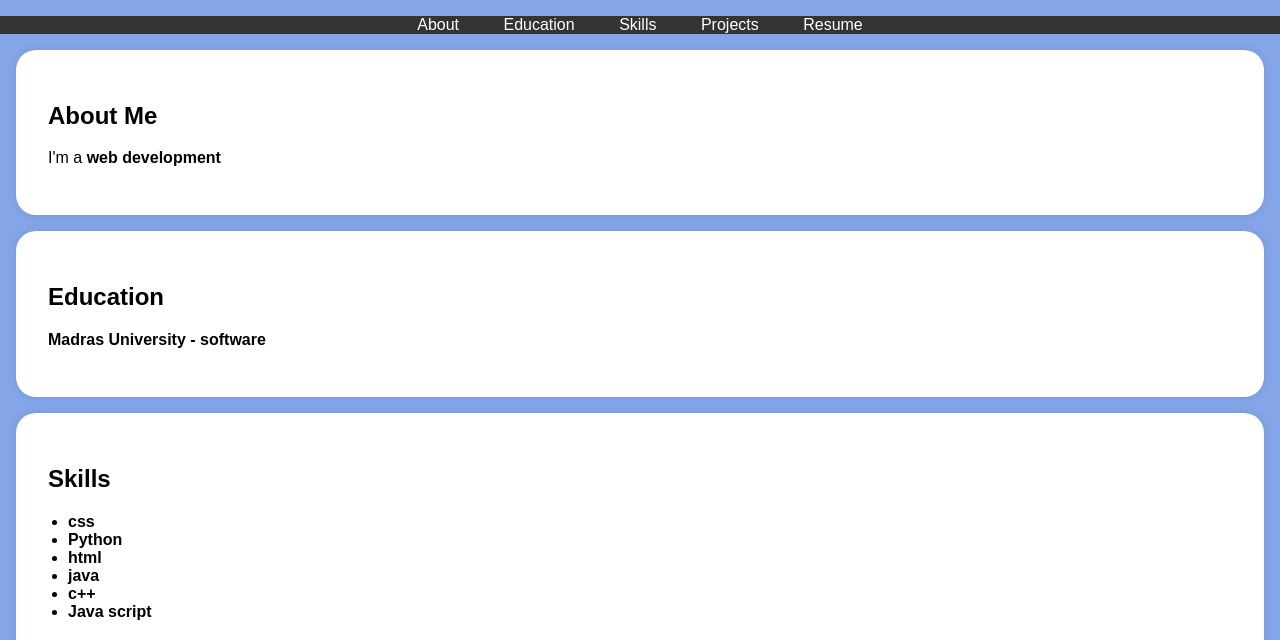
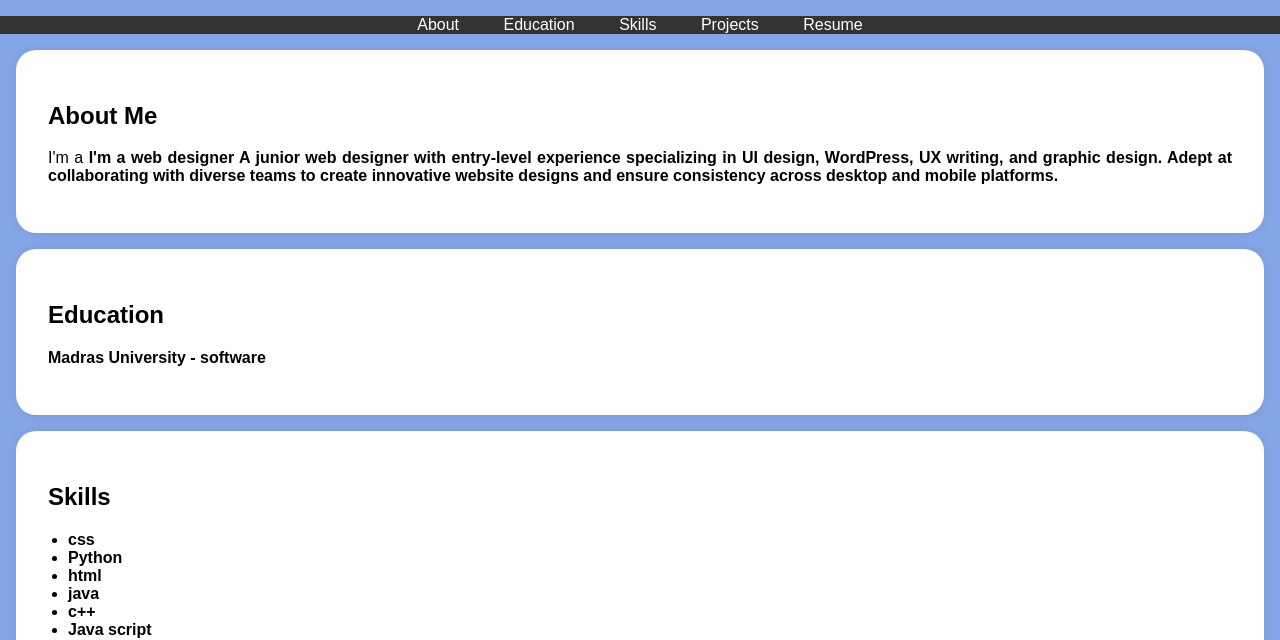
Before and after one commit to manjula-49/Digital--portfully, a plain HTML site: page index.html in a window 1280 px wide. Shown: the part 197-837 px from the top of the page. Drawn offline with Linux system fonts and the light colour scheme.

Commit message:
ndex.html

```diff
--- a/index.html
+++ b/index.html
@@ -115,7 +115,7 @@
     <section id="about">
         <div class="section-content">
             <h2>About Me</h2>
-            <p>I'm a <b>web development<iam manjula i'm finished frontend and i'm spending time with my books also i physicaly enjoy being active' .</p>
+            <p>I'm a <b>I'm a web designer A junior web designer with entry-level experience specializing in UI design, WordPress, UX writing, and graphic design. Adept at collaborating with diverse teams to create innovative website designs and ensure consistency across desktop and mobile platforms.</p>
 
         </div>
     </section>
```
